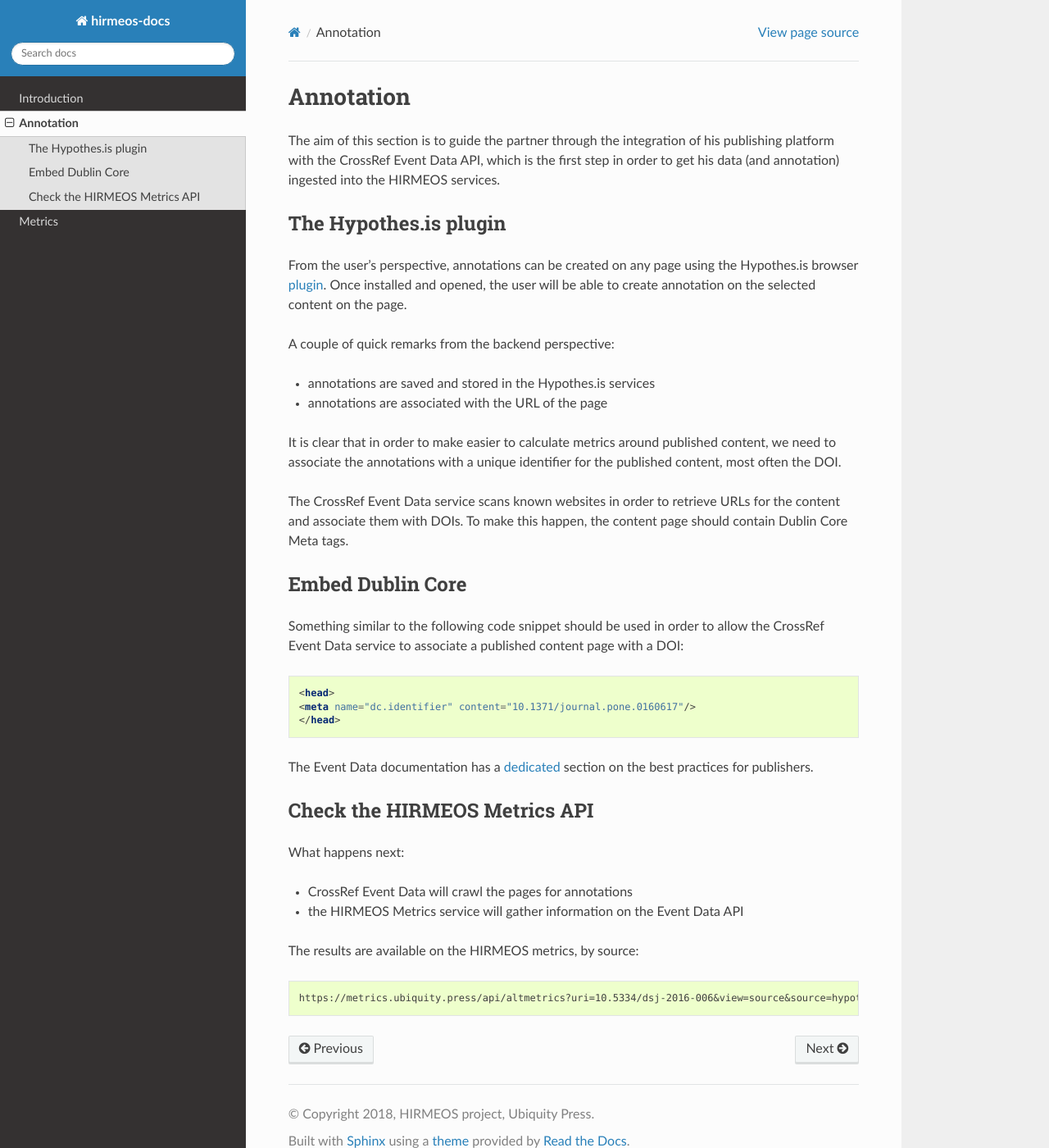
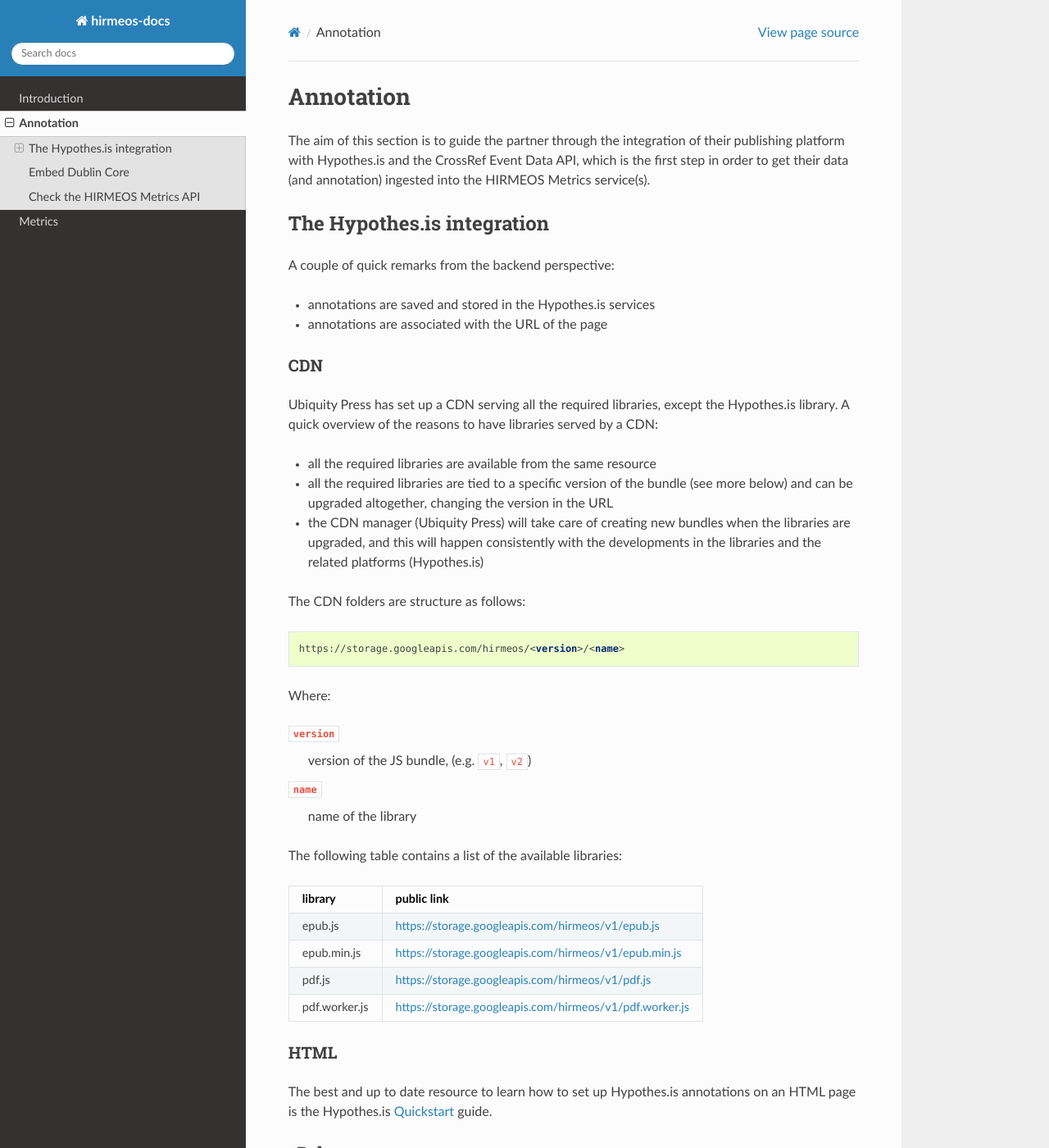
Before and after one commit to hirmeos/altmetrics, a Sphinx documentation site: the page built from docs/source/annotation/index.rst, in a window 1280 px wide and 1400 px high. Shown: the whole window at 82% size. Built offline with Sphinx 7.4.7 and the Read the Docs theme 2.0.0, drawn with Linux system fonts in a browser that asks for light colours; some of the changed text lies outside the part shown.

Commit message:
updated docs

```diff
--- a/docs/source/annotation/index.rst
+++ b/docs/source/annotation/index.rst
@@ -1,21 +1,94 @@
 Annotation
 ==========
 
-The aim of this section is to guide the partner through the integration of his
-publishing platform with the CrossRef Event Data API, which is the first step in
-order to get his data (and annotation) ingested into the HIRMEOS services.
+The aim of this section is to guide the partner through the integration of their
+publishing platform with Hypothes.is and the CrossRef Event Data API, which is
+the first step in order to get their data (and annotation) ingested into the
+HIRMEOS Metrics service(s).
 
-The Hypothes.is plugin
-----------------------
-
-From the user's perspective, annotations can be created on any page using the
-Hypothes.is browser plugin_. Once installed and opened, the user will be able to
-create annotation on the selected content on the page.
+The Hypothes.is integration
+---------------------------
 
 A couple of quick remarks from the backend perspective:
 
 * annotations are saved and stored in the Hypothes.is services
 * annotations are associated with the URL of the page
+
+CDN
+...
+
+Ubiquity Press has set up a CDN serving all the required libraries, except the
+Hypothes.is library. A quick overview of the reasons to have libraries served by
+a CDN:
+
+* all the required libraries are available from the same resource
+* all the required libraries are tied to a specific version of the bundle (see
+  more below) and can be upgraded altogether, changing the version in the URL
+* the CDN manager (Ubiquity Press) will take care of creating new bundles when
+  the libraries are upgraded, and this will happen consistently with the
+  developments in the libraries and the related platforms (Hypothes.is)
+
+The CDN folders are structure as follows:
+
+.. code-block:: html
+
+    https://storage.googleapis.com/hirmeos/<version>/<name>
+
+Where:
+
+``version``
+  version of the JS bundle, (e.g. ``v1``, ``v2``)
+
+``name``
+  name of the library
+
+
+The following table contains a list of the available libraries:
+
++---------------+---------------------------------------------------------+
+| library       | public link                                             |
++===============+=========================================================+
+| epub.js       | https://storage.googleapis.com/hirmeos/v1/epub.js       |
++---------------+---------------------------------------------------------+
+| epub.min.js   | https://storage.googleapis.com/hirmeos/v1/epub.min.js   |
++---------------+---------------------------------------------------------+
+| pdf.js        | https://storage.googleapis.com/hirmeos/v1/pdf.js        |
++---------------+---------------------------------------------------------+
+| pdf.worker.js | https://storage.googleapis.com/hirmeos/v1/pdf.worker.js |
++---------------+---------------------------------------------------------+
+
+HTML
+....
+
+The best and up to date resource to learn how to set up Hypothes.is annotations
+on an HTML page is the Hypothes.is `Quickstart`_ guide.
+
+.. _Quickstart: https://web.hypothes.is/help/embedding-hypothesis-in-websites-and-platforms/
+
+ePub
+....
+
+At the most basic level, the only resources required to enable annotations on an
+ePub are the Hypothes.is CDN and ``epub.js``:
+
+.. code-block: html
+
+    <script src="https://cdn.hypothes.is/hypothesis"></script>
+    <script src="https://storage.googleapis.com/hirmeos/v1/epub.min.js"></script>
+
+`This link`_ hosted by Hypothes.is contains a working implementation on an empty
+HTML page. In the example, a function in ``reader.js`` is initiated when loading
+the page, in order to execute some logic related to the ePub and Hypothes.is.
+
+.. _`This link`: https://cdn.hypothes.is/demos/epub/epub.js/index.html?loc=titlepage.xhtml
+
+PDF
+...
+
+TBC
+
+Embed Dublin Core
+-----------------
 
 It is clear that in order to make easier to calculate metrics around published
 content, we need to associate the annotations with a unique identifier for the
@@ -27,9 +100,6 @@ page should contain Dublin Core Meta tags.
 
 .. _plugin: https://web.hypothes.is/start/
 
-Embed Dublin Core
------------------
-
 Something similar to the following code snippet should be used in order to allow
 the CrossRef Event Data service to associate a published content page with a
 DOI:
@@ -37,7 +107,7 @@ DOI:
 .. code-block:: html
 
     <head>
-    <meta name="dc.identifier" content="10.1371/journal.pone.0160617"/>
+        <meta name="dc.identifier" content="10.1371/journal.pone.0160617"/>
     </head>
 
 The Event Data documentation has a dedicated_ section on the best practices for
```
Also changed, not shown: docs/source/index.rst (+8 -1 lines), docs/source/intro.rst (+4 -6 lines), docs/supervisord.conf (added, +21 -0 lines), 1 other file.
